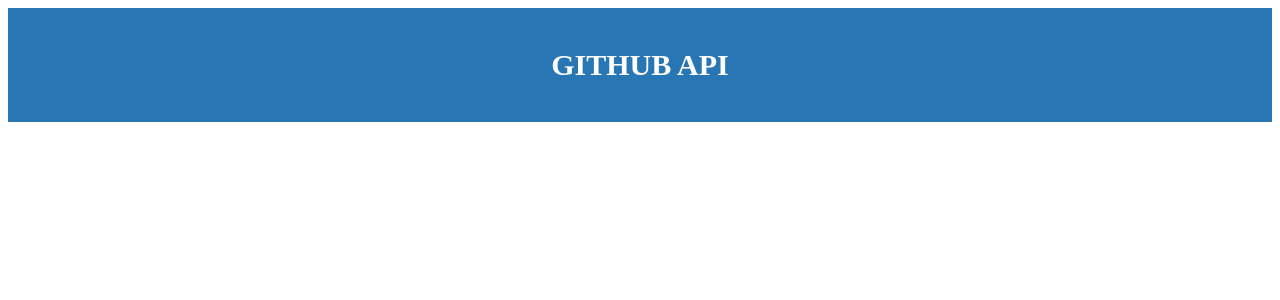
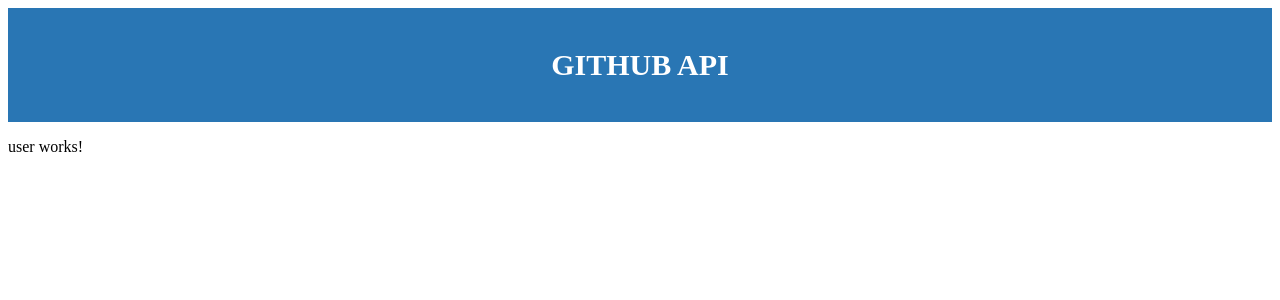
Before and after one commit to Carolwanzuu/githubApi, an Angular app: page / in a window 1280 px wide. Shown: the top 300 px of the page. Built offline with nearby package versions, Linux system fonts and the light colour scheme.

Commit message:
added the user selector tags to root

```diff
--- a/src/app/app.component.html
+++ b/src/app/app.component.html
@@ -1 +1,2 @@
 <app-header></app-header>
+<app-user></app-user>
```
